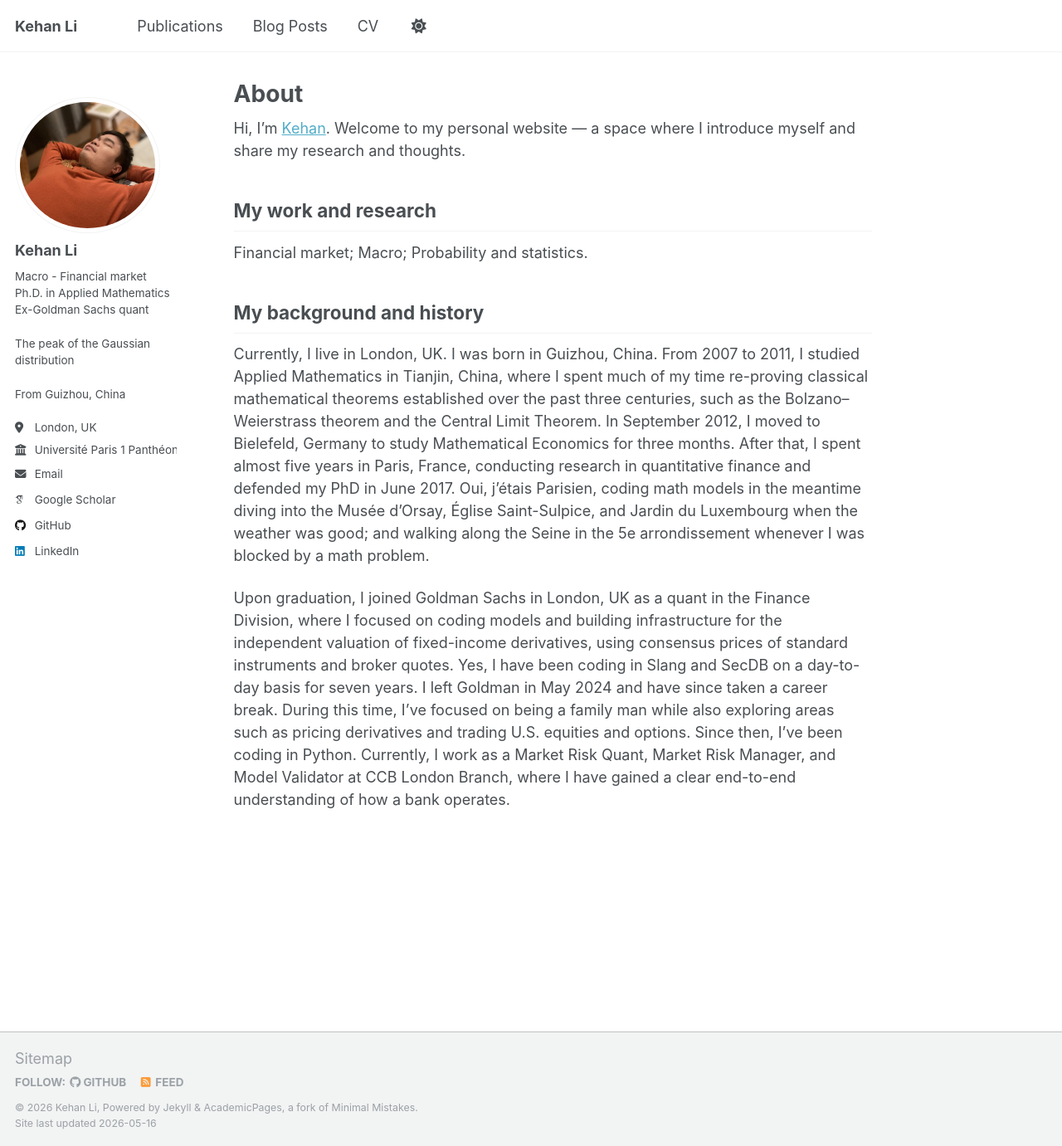
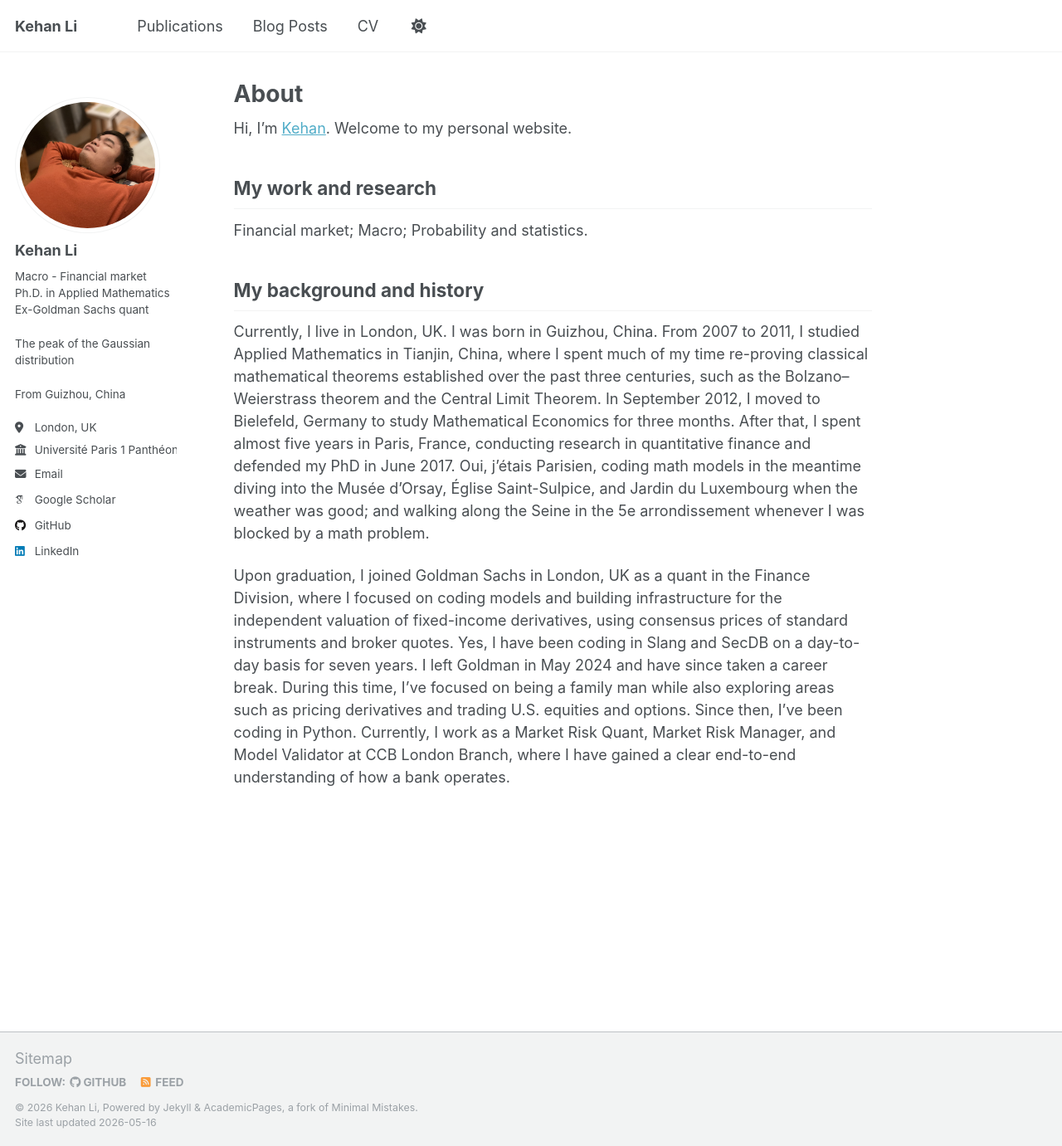
Before and after one commit to KehanLi-1123/KehanLi.github.io, a Jekyll site: the page built from _pages/about.md, in a window 1280 px wide and 1381 px high. Shown: the whole window at 83% size. Built offline with Jekyll 4.4.1, drawn with Linux system fonts in a browser that asks for light colours; some web fonts are replaced.

Commit message:
Update about.md

```diff
--- a/_pages/about.md
+++ b/_pages/about.md
@@ -6,7 +6,7 @@ redirect_from:
   - /about/
   - /about.html
 ---
-Hi, I’m [Kehan](https://www.linkedin.com/in/kehanli/). Welcome to my personal website — a space where I introduce myself and share my research and thoughts.
+Hi, I’m [Kehan](https://www.linkedin.com/in/kehanli/). Welcome to my personal website.
 
 My work and research
 ------
```
